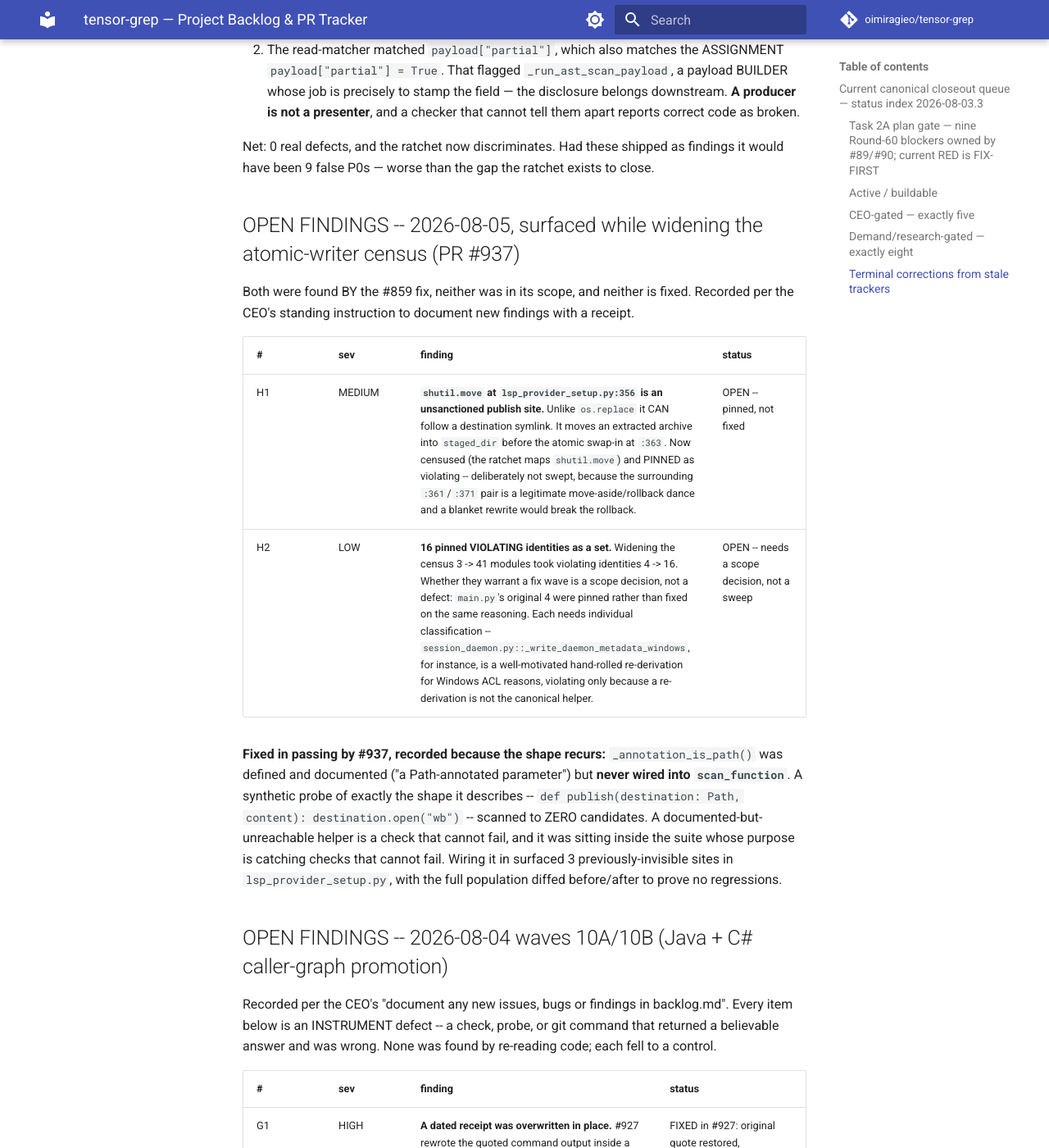
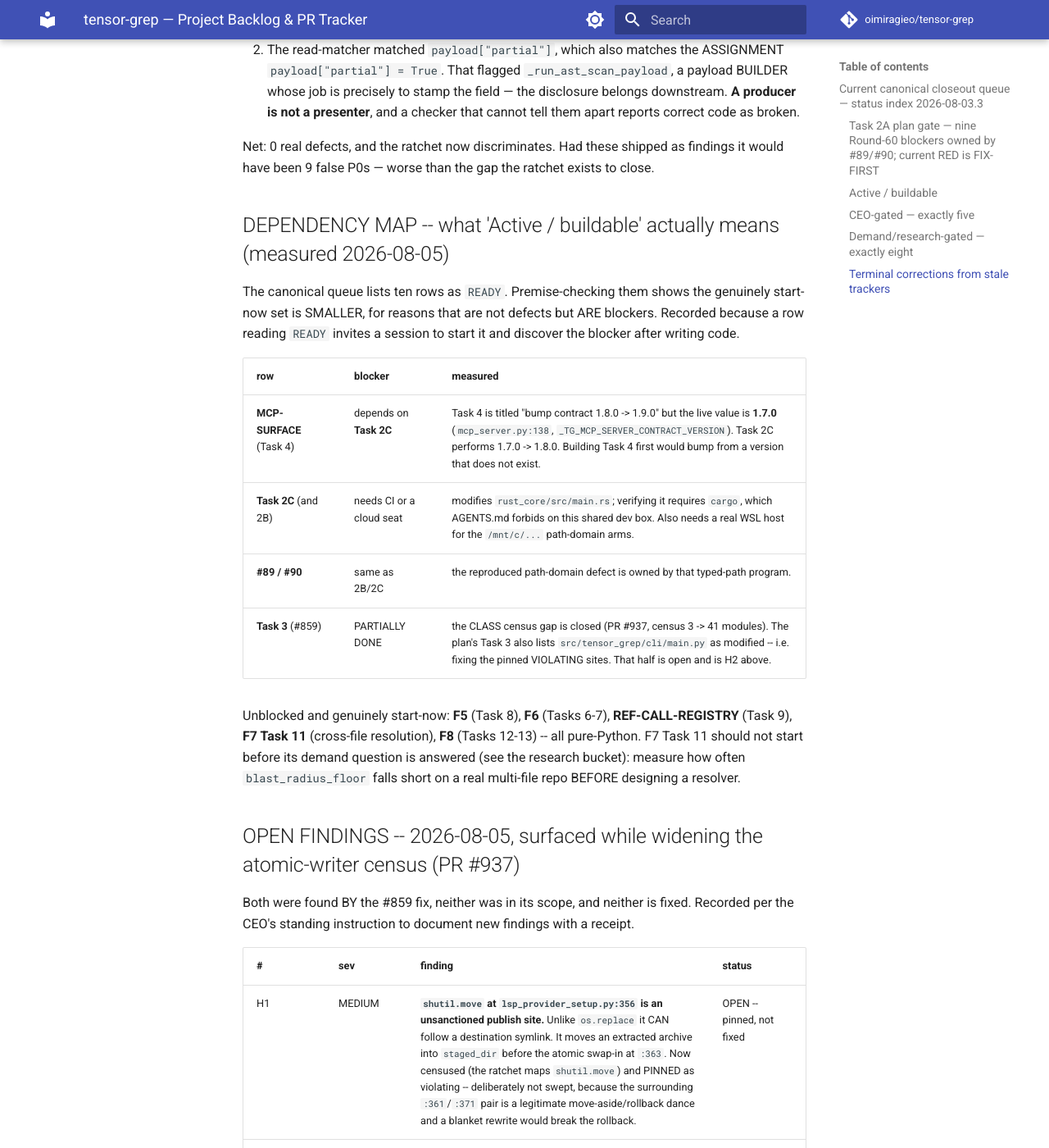
Before and after one commit to oimiragieo/tensor-grep, an MkDocs documentation site: the page built from docs/BACKLOG.md, in a window 1280 px wide and 1400 px high, scrolled down 50290 px. Shown: the whole window at 82% size. Built offline with MkDocs 1.6.1 and Material for MkDocs 9.7.7, drawn with Linux system fonts in a browser that asks for light colours; comment, search, counter and statistics services are not loaded.

Commit message:
docs: map what "Active / buildable" actually means -- two rows are blocked
I reported the buildable bucket to the CEO larger than it is. Premise-checking
the ten READY rows:

  MCP-SURFACE (Task 4)  blocked on Task 2C. Task 4 is titled "bump contract
                        1.8.0 -> 1.9.0"; the live value is 1.7.0
                        (mcp_server.py:138). Task 2C does 1.7.0 -> 1.8.0.
                        Building Task 4 first bumps from a version that does
                        not exist.
  Task 2C (and 2B)      modifies rust_core/src/main.rs -- verifying needs
                        cargo, which AGENTS.md forbids on this shared dev
                        box. Route to CI or a cloud seat. Also needs a real
                        WSL host for the /mnt/c/... arms.
  #89 / #90             same owner as 2B/2C.
  Task 3 (#859)         PARTIALLY done: the class census gap closed in #937,
                        but the plan also lists main.py -- fixing the pinned
                        VIOLATING sites, which is H2 and still open.

Genuinely start-now and pure-Python: F5, F6, REF-CALL-REGISTRY, F7 Task 11,
F8. F7 Task 11 should not start before its demand question is answered --
measure how often blast_radius_floor falls short on a real multi-file repo
BEFORE designing a resolver.

Recorded because a row reading READY invites a session to start it and
discover the blocker after writing code.

Gates: 129 passed across backlog-tracker truth, public-docs governance, docs
coverage.

```diff
--- a/docs/BACKLOG.md
+++ b/docs/BACKLOG.md
@@ -1274,6 +1274,24 @@ Net: 0 real defects, and the ratchet now discriminates. Had these shipped as fin
 been 9 false P0s — worse than the gap the ratchet exists to close.
 
 
+## DEPENDENCY MAP -- what 'Active / buildable' actually means (measured 2026-08-05)
+
+The canonical queue lists ten rows as `READY`. Premise-checking them shows the genuinely
+start-now set is SMALLER, for reasons that are not defects but ARE blockers. Recorded because a
+row reading `READY` invites a session to start it and discover the blocker after writing code.
+
+| row | blocker | measured |
+|---|---|---|
+| **MCP-SURFACE** (Task 4) | depends on **Task 2C** | Task 4 is titled "bump contract 1.8.0 -> 1.9.0" but the live value is **1.7.0** (`mcp_server.py:138`, `_TG_MCP_SERVER_CONTRACT_VERSION`). Task 2C performs 1.7.0 -> 1.8.0. Building Task 4 first would bump from a version that does not exist. |
+| **Task 2C** (and 2B) | needs CI or a cloud seat | modifies `rust_core/src/main.rs`; verifying it requires `cargo`, which AGENTS.md forbids on this shared dev box. Also needs a real WSL host for the `/mnt/c/...` path-domain arms. |
+| **#89 / #90** | same as 2B/2C | the reproduced path-domain defect is owned by that typed-path program. |
+| **Task 3** (#859) | PARTIALLY DONE | the CLASS census gap is closed (PR #937, census 3 -> 41 modules). The plan's Task 3 also lists `src/tensor_grep/cli/main.py` as modified -- i.e. fixing the pinned VIOLATING sites. That half is open and is H2 above. |
+
+Unblocked and genuinely start-now: **F5** (Task 8), **F6** (Tasks 6-7), **REF-CALL-REGISTRY**
+(Task 9), **F7 Task 11** (cross-file resolution), **F8** (Tasks 12-13) -- all pure-Python. F7
+Task 11 should not start before its demand question is answered (see the research bucket): measure
+how often `blast_radius_floor` falls short on a real multi-file repo BEFORE designing a resolver.
+
 ## OPEN FINDINGS -- 2026-08-05, surfaced while widening the atomic-writer census (PR #937)
 
 Both were found BY the #859 fix, neither was in its scope, and neither is fixed. Recorded per the
```
